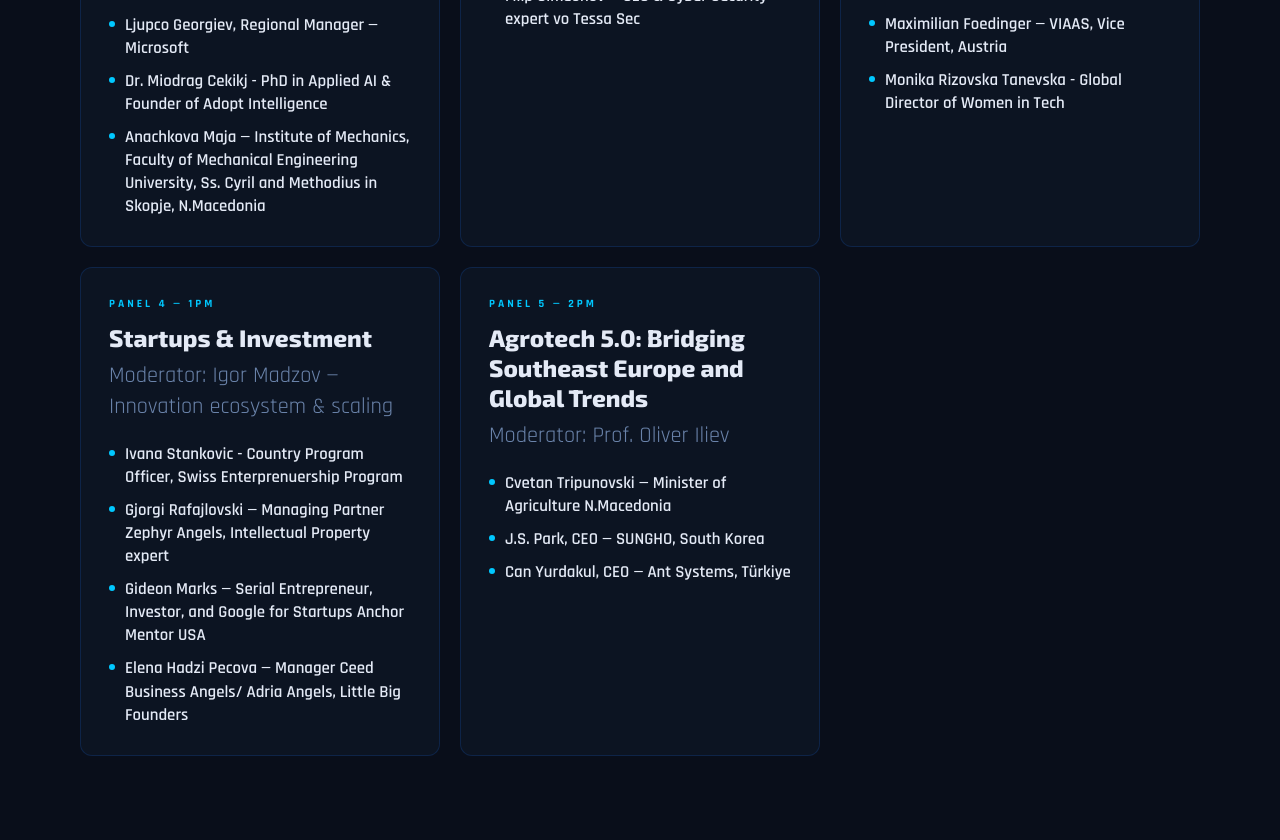
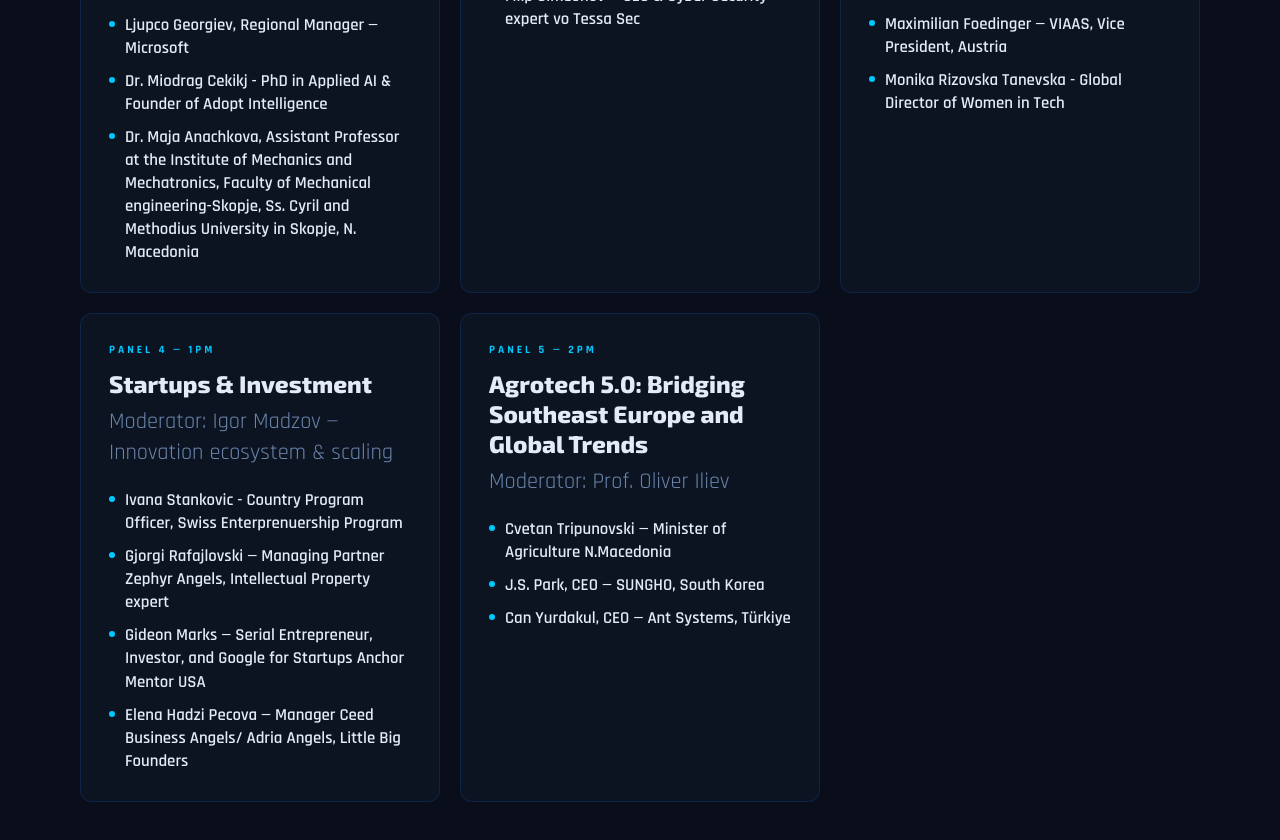
Before and after one commit to ErnesCanoski/N99-Landing-Page, a React (Vite) app: page / in a window 1280 px wide. Shown: the part 1480-2320 px from the top of the page. Built offline with nearby package versions, Linux system fonts and the light colour scheme.

Commit message:
updated panel names

```diff
--- a/src/data/panels.js
+++ b/src/data/panels.js
@@ -8,7 +8,7 @@
       "Kate Upevce Potter — Google AI Marketing & Sales",
       "Ljupco Georgiev, Regional Manager — Microsoft",
       "Dr. Miodrag Cekikj - PhD in Applied AI & Founder of Adopt Intelligence",
-      "Anachkova Maja — Institute of Mechanics, Faculty of Mechanical Engineering University, Ss. Cyril and Methodius in Skopje, N.Macedonia",
+      "Dr. Maja Anachkova, Assistant Professor at the Institute of Mechanics and Mechatronics, Faculty of Mechanical engineering-Skopje, Ss. Cyril and Methodius University in Skopje, N. Macedonia",
     ],
   },
   {
```
